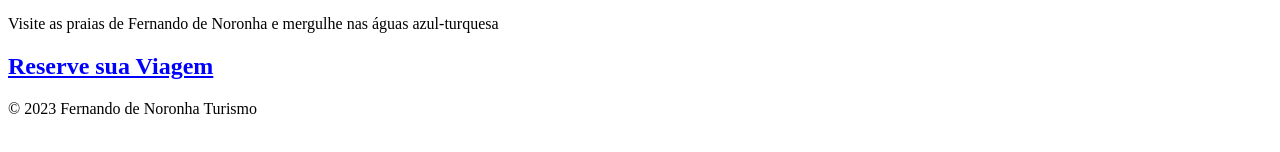
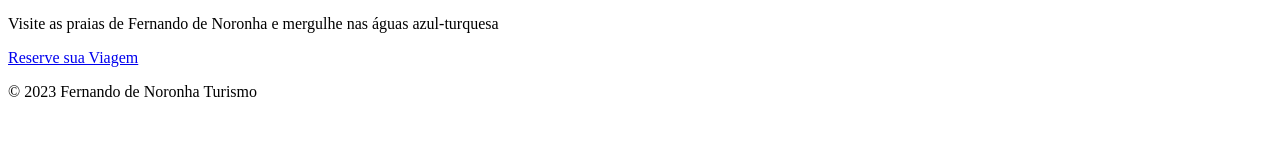
Before and after one commit to a-juliamoreira/viagem-a-Fernando-de-Noronha, a plain HTML site: page index.html in a window 1280 px wide. Shown: the part 488-640 px from the top of the page. Drawn offline with Linux system fonts and the light colour scheme.

Commit message:
Update index.html

```diff
--- a/index.html
+++ b/index.html
@@ -14,7 +14,7 @@
 
     <h3>Explore as Maravilhosas Praias</h3>
     <p>Visite as praias de Fernando de Noronha e mergulhe nas águas azul-turquesa </p>
-    <h2><u>Reserve sua Viagem</u></h2>
+    <a href="#">Reserve sua Viagem</a>
     <p>© 2023 Fernando de Noronha Turismo</p>
 
 </body>
```
